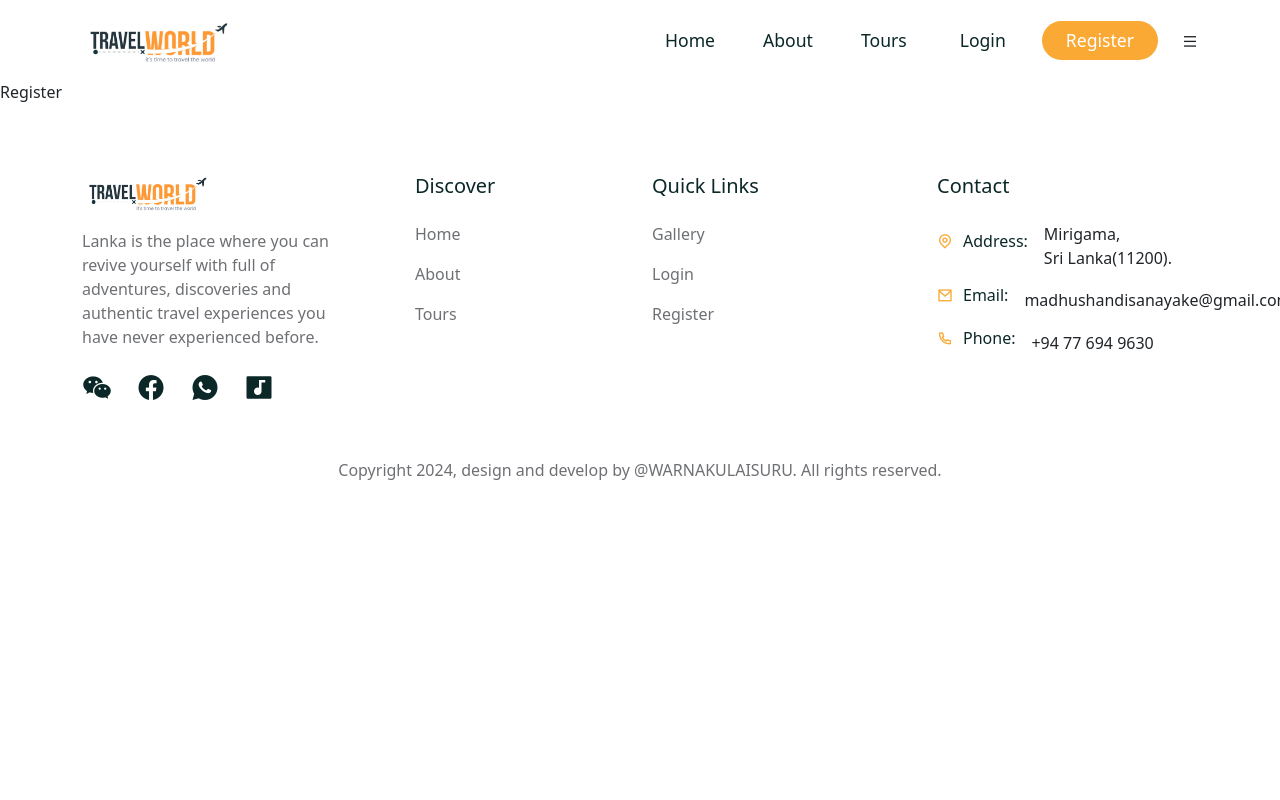
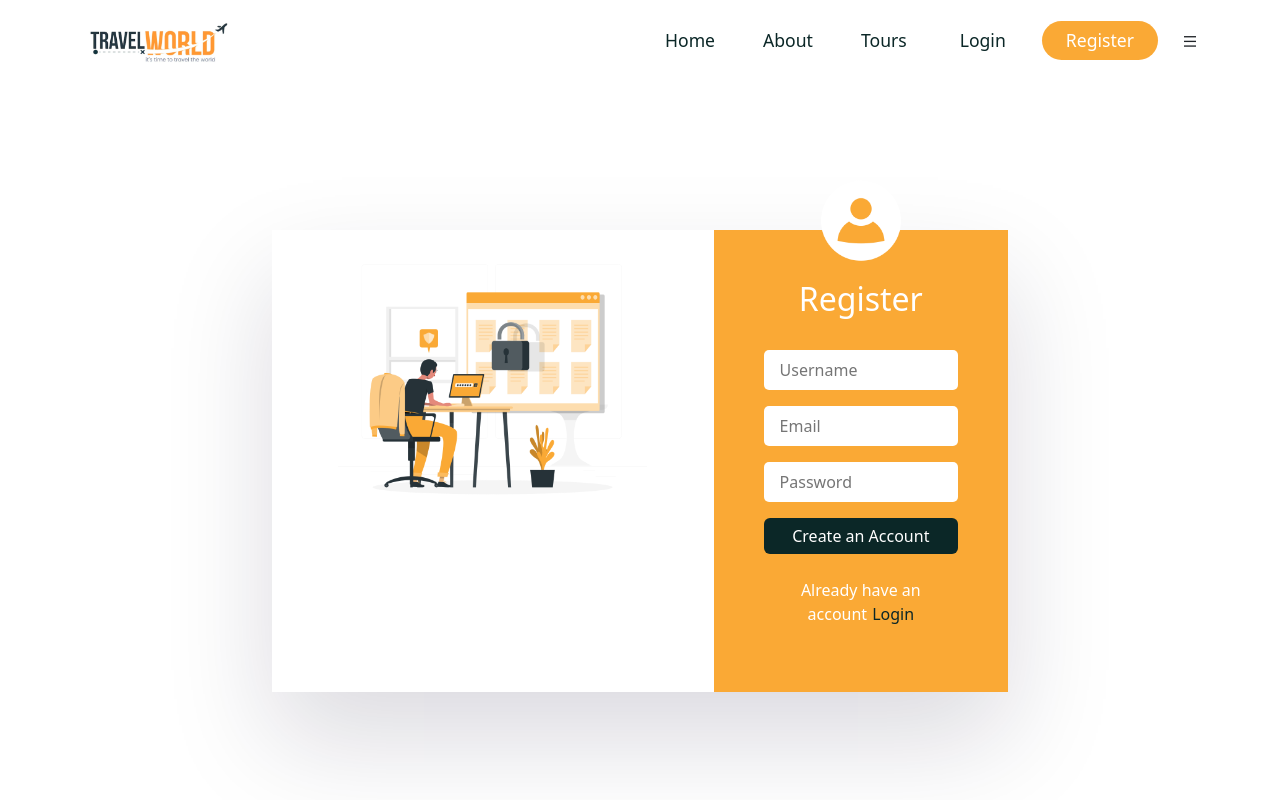
Before and after one commit to Warnakulaisuru/Tour-Management-System, a React (Create React App) app in the folder tour-management/frontend/: page /register in a window 1280 px wide. Shown: the top 800 px of the page. Built offline with nearby package versions, Linux system fonts and the light colour scheme; a web font is replaced by a local one.

Commit message:
create ui for login and registration

```diff
--- a/tour-management/frontend/src/components/Booking/Booking.jsx
+++ b/tour-management/frontend/src/components/Booking/Booking.jsx
@@ -5,8 +5,12 @@
 import 'react-phone-input-2/lib/style.css';
 import { isValidPhoneNumber } from 'libphonenumber-js';
 
+import { useNavigate } from 'react-router-dom';
+
 const Booking = ({ tour, avgRating }) => {
   const { price, reviews } = tour;
+  const navigate = useNavigate();
+
   const [credentials, setCredentials] = useState({
     userId: '01',
     userEmail: 'example@gmail.com',
@@ -17,10 +21,14 @@
   });
   const [errors, setErrors] = useState({});
 
-  const handleChange = e => {
-    const { id, value } = e.target;
-    setCredentials({ ...credentials, [id]: value });
+  const handleChange = e =>{
+    setCredentials(prev => ({...prev, [e.target.id]: e.target.value}));
   };
+
+  // const handleChange = e => {
+  //   const { id, value } = e.target;
+  //   setCredentials({ ...credentials, [id]: value });
+  // };
 
   const handlePhoneChange = value => {
     setCredentials({ ...credentials, phone: value });
@@ -33,10 +41,14 @@
     }
   };
 
+
+  const serviceFee = 10
+  const totalAmount = Number(price) * Number(credentials.guestSize) + Number (serviceFee)
+
   //send data to the server
   const handleClick = e => {
     e.preventDefault()
-    console.log(credentials);
+    navigate('/thank-you');
   }
 
 
@@ -106,11 +118,11 @@
             </ListGroupItem>
             <ListGroupItem className='border-0 px-0'>
                 <h5>Service Charge</h5>
-                <span> $10</span>
+                <span> ${serviceFee}</span>
             </ListGroupItem>
             <ListGroupItem className='border-0 px-0 total'>
                 <h5>Total</h5>
-                <span> ${parseInt(price) + 10}</span>
+                <span> ${totalAmount}</span>
             </ListGroupItem>
         </ListGroup>
 
--- a/tour-management/frontend/src/pages/Login.jsx
+++ b/tour-management/frontend/src/pages/Login.jsx
@@ -1,9 +1,58 @@
-import React from 'react'
+import React, { useState }  from 'react'
+import {Container, Row, Col, Form, FormGroup, Button} from 'reactstrap'
+import { Link } from 'react-router-dom'
+import '../styles/login.css'
+
+import loginImg from '../assets/images/login.png'
+import userIcon from '../assets/images/user.png'
 
 const Login = () => {
+
+  const [credentials, setCredentials] = useState({
+   email:undefined,
+   password:undefined
+  });
+
+  const handleChange = e =>{
+    setCredentials(prev => ({...prev, [e.target.id]: e.target.value}));
+  };
+
+  const handleClick = e =>{
+    e.preventDefault();
+  }
+
   return (
-    <div>Login</div>
-  )
+  <section>
+  <Container>
+    <Row>
+      <Col lg='8' className='m-auto'>
+        <div className='login__container d-flex justify-content-between'>
+          <div className='login__img'>
+            <img src={loginImg} alt='' />
+          </div>
+
+        <div className='login__form'>
+          <div className='user'>
+            <img src={userIcon} alt='' />
+          </div>
+          <h2>Login</h2>
+
+          <Form onSubmit={handleClick}>
+            <FormGroup>
+              <input type='email' placeholder='Email' required id='email' onChange={handleChange} />
+            </FormGroup>
+            <FormGroup>
+              <input type='password' placeholder='Password' required id='password' onChange={handleChange} />
+            </FormGroup>
+            <Button className='btn secondary__btn auth__btn' type='submit'>Login</Button>
+          </Form>
+          <p>Dont't have an account ? <Link to='/register'>Create</Link></p>
+        </div>
+        </div>
+      </Col>
+    </Row>
+  </Container>
+</section>)
 }
 
 export default Login
--- a/tour-management/frontend/src/pages/Register.jsx
+++ b/tour-management/frontend/src/pages/Register.jsx
@@ -1,9 +1,62 @@
-import React from 'react'
+import React, { useState }  from 'react'
+import {Container, Row, Col, Form, FormGroup, Button} from 'reactstrap'
+import { Link } from 'react-router-dom'
+import '../styles/login.css'
+
+import registerImg from '../assets/images/register.png'
+import userIcon from '../assets/images/user.png'
 
 const Register = () => {
+
+  const [credentials, setCredentials] = useState({
+   userName:undefined,
+    email:undefined,
+   password:undefined
+  });
+
+  const handleChange = e =>{
+    setCredentials(prev => ({...prev, [e.target.id]: e.target.value}));
+  };
+
+  const handleClick = e =>{
+    e.preventDefault();
+  }
+
   return (
-    <div>Register</div>
-  )
+  <section>
+  <Container>
+    <Row>
+      <Col lg='8' className='m-auto'>
+        <div className='login__container d-flex justify-content-between'>
+          <div className='login__img'>
+            <img src={registerImg} alt='' />
+          </div>
+
+        <div className='login__form'>
+          <div className='user'>
+            <img src={userIcon} alt='' />
+          </div>
+          <h2>Register</h2>
+
+          <Form onSubmit={handleClick}>
+            <FormGroup>
+              <input type='text' placeholder='Username' required id='username' onChange={handleChange} />
+            </FormGroup>
+            <FormGroup>
+              <input type='email' placeholder='Email' required id='email' onChange={handleChange} />
+            </FormGroup>
+            <FormGroup>
+              <input type='password' placeholder='Password' required id='password' onChange={handleChange} />
+            </FormGroup>
+            <Button className='btn secondary__btn auth__btn' type='submit'>Create an Account</Button>
+          </Form>
+          <p>Already have an account<Link to='/login'>Login</Link></p>
+        </div>
+        </div>
+      </Col>
+    </Row>
+  </Container>
+</section>)
 }
 
 export default Register
--- /dev/null
+++ b/tour-management/frontend/src/pages/ThankYou.jsx
@@ -0,0 +1,25 @@
+import React from 'react'
+import {Container, Row, Col, Button} from 'reactstrap'
+import { Link } from 'react-router-dom'
+import '../styles/thank-you.css'
+
+const ThankYou = () => {
+  return <section>
+  <Container>
+    <Row>
+        <Col lg='12' className='pt-5 text-center'>
+            <div className="thank__you">
+                <span><i class="ri-checkbox-circle-line"></i></span>
+                <h1 className='mb-3 fw-semibold'>Thank You</h1>
+                <h3 className='mb-4'>Your tour is booked</h3>
+                <Button className='btn primary__btn w-25'>
+                    <Link to='/home'>Back to Home</Link>
+                </Button>
+            </div>
+        </Col>
+    </Row>
+  </Container>
+</section>
+}
+
+export default ThankYou
--- a/tour-management/frontend/src/pages/TourDetails.jsx
+++ b/tour-management/frontend/src/pages/TourDetails.jsx
@@ -6,6 +6,7 @@
 import calculateAvgRating from "../utils/avgRating";
 import avatar from "../assets/images/avatar.jpg";
 import Booking from "../components/Booking/Booking";
+import Newsletter from "../shared/Newsletter";
 
 const TourDetails = () => {
   const { id } = useParams();
@@ -151,6 +152,7 @@
           </Row>
         </Container>
       </section>
+      <Newsletter/>
     </>
   );
 };
--- a/tour-management/frontend/src/router/Routers.js
+++ b/tour-management/frontend/src/router/Routers.js
@@ -7,6 +7,7 @@
 import Login from '../pages/Login'
 import Register from '../pages/Register'
 import SearchResulList from '../pages/SearchResultsList'
+import ThankYou from '../pages/ThankYou'
 
 const Router = () => {
   return (
@@ -17,6 +18,7 @@
         <Route path='/tours/:id' element={<TourDetails/>} />
         <Route path='/login' element={<Login/>} />
         <Route path='/register' element={<Register/>} />
+        <Route path='/thank-you' element={<ThankYou/>} />
         <Route path='/tours/search' element={<SearchResulList/>} />
 
     </Routes>
--- /dev/null
+++ b/tour-management/frontend/src/styles/login.css
@@ -0,0 +1,76 @@
+.login__img {
+    width: 60%;
+    text-align: center;
+}
+
+.login__img img {
+    width: 70%;
+    object-fit: contain;
+}
+
+.login__form{
+    padding: 50px;
+    background: var(--secondary-color);
+    position: relative;
+}
+
+.login__container {
+    box-shadow: rgba(17, 12, 46, 0.15) 0px 48px 100px 0px;
+    margin-top: 100px;
+}
+
+.login__form .user {
+    width: 80px;
+    height: 80px;
+    position: absolute;
+    top: -9%;
+    left: 50%;
+    transform: translate(-50%, -9%);
+}
+
+.login__form .user img {
+    width: 100%;
+}
+
+.login__form h2 {
+    color: #fff;
+    text-align: center;
+    margin-bottom: 2rem;
+}
+
+.login__form {
+    width: 40%;
+}
+
+.login__form input {
+    width: 100%;
+    padding: 0.5rem 1rem;
+    border-radius: 5px;
+    border: none;
+    font-style: 1rem;
+    color: var(--heading-color);
+}
+
+.login__form input:focus {
+    outline: none;
+}
+
+.auth__btn {
+    background: var(--heading-color) !important;
+    width: 100%;
+    color: #fff !important;
+}
+
+.login__form p {
+    font-style: 0.9rem;
+    color: #fff;
+    margin-top: 1.5rem;
+    text-align: center;
+}
+
+.login__form p a {
+    color: var(--heading-color);
+    text-decoration: none;
+    margin-left: 5px;
+    font-weight: 500;
+}
--- /dev/null
+++ b/tour-management/frontend/src/styles/thank-you.css
@@ -0,0 +1,9 @@
+.thank__you span i {
+    font-size: 10rem;
+    color: green;
+}
+
+.thank__you h1 {
+    font-style: 3.6rem;
+    font-family: var(--subtitle-font-name);
+}
```
